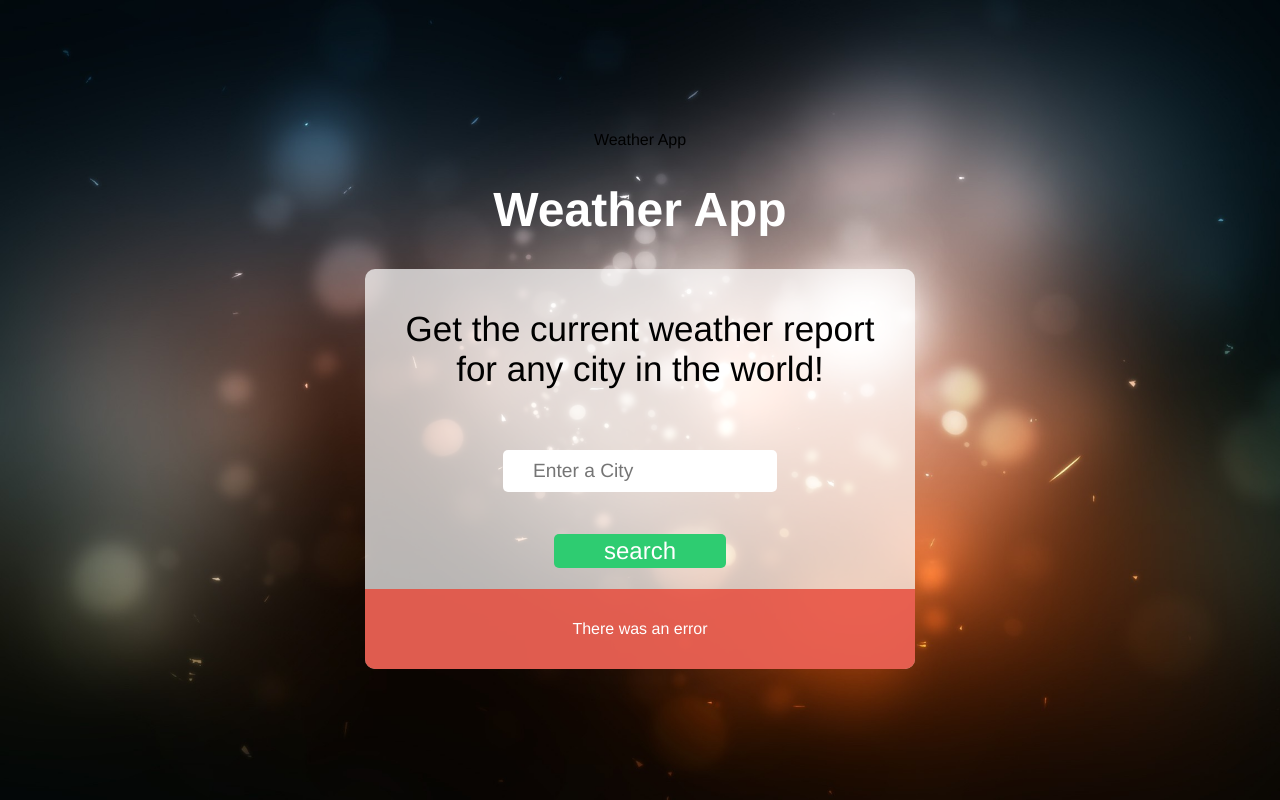
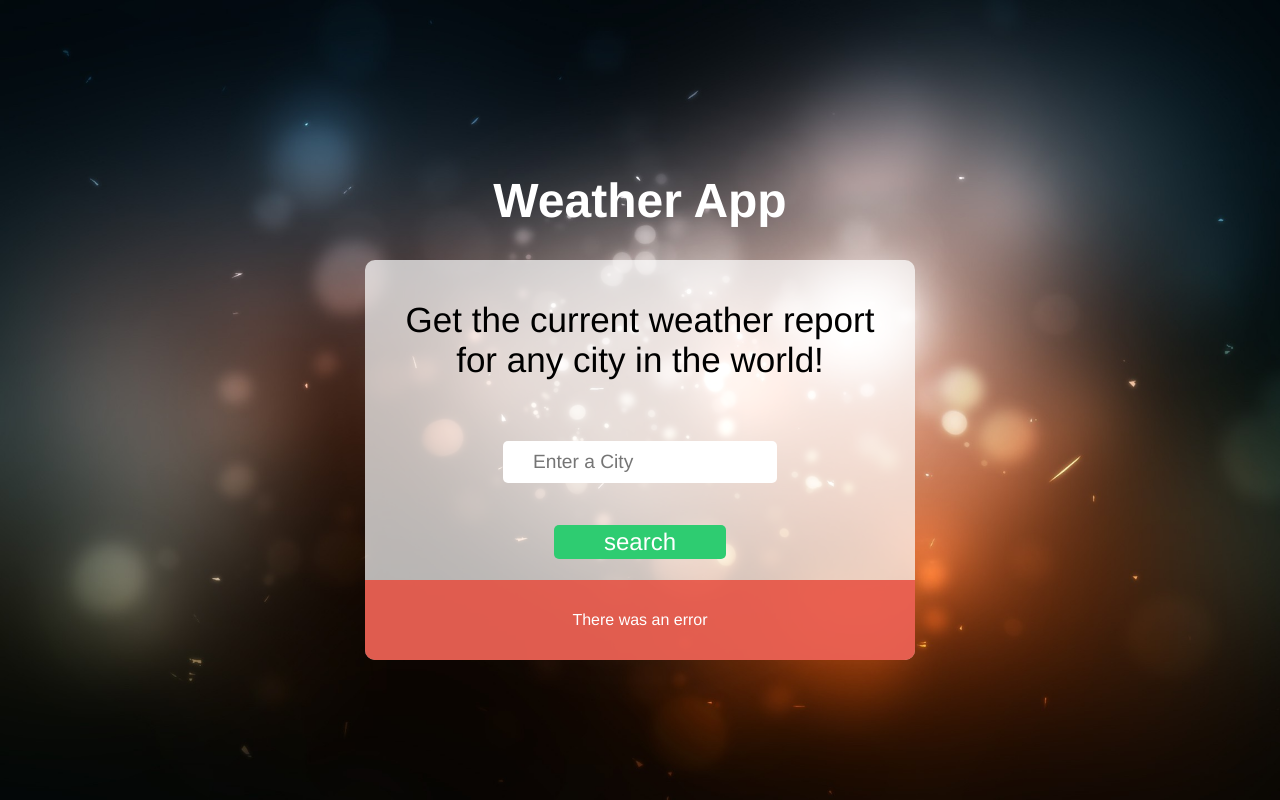
Before and after one commit to wavymav/WeatherApp, a website: page error.html in a window 1280 px wide. Drawn offline with Linux system fonts and the light colour scheme.

Commit message:
fixed tag typo in the header

```diff
--- a/error.html
+++ b/error.html
@@ -1,7 +1,7 @@
 <!DOCTYPE html>
  <html>
 	 <head>
-		 <time>Weather App</time>
+		 <title>Weather App</title>
 		 <meta charset="utf-8">
      <meta http-equiv="X-UA-Compatible" content="IE=edge,chrome=1">
 		 <meta name="viewport" content="width=device-width, initial-scale=1.0"/>
```
Also changed, not shown: search.html (+1 -1 lines), weather.html (+1 -1 lines).
